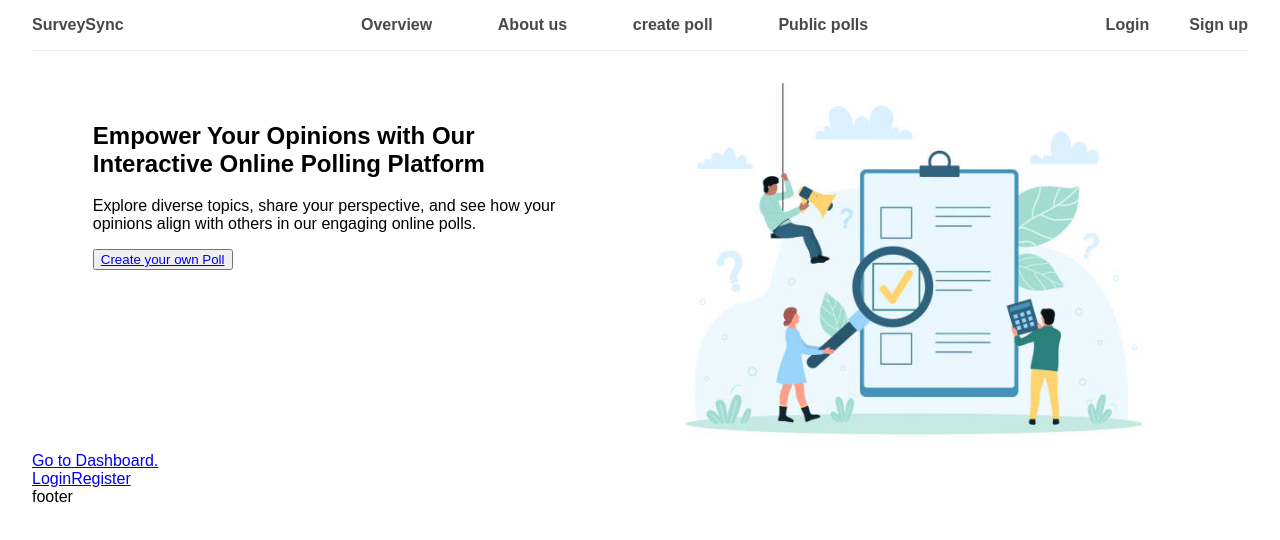
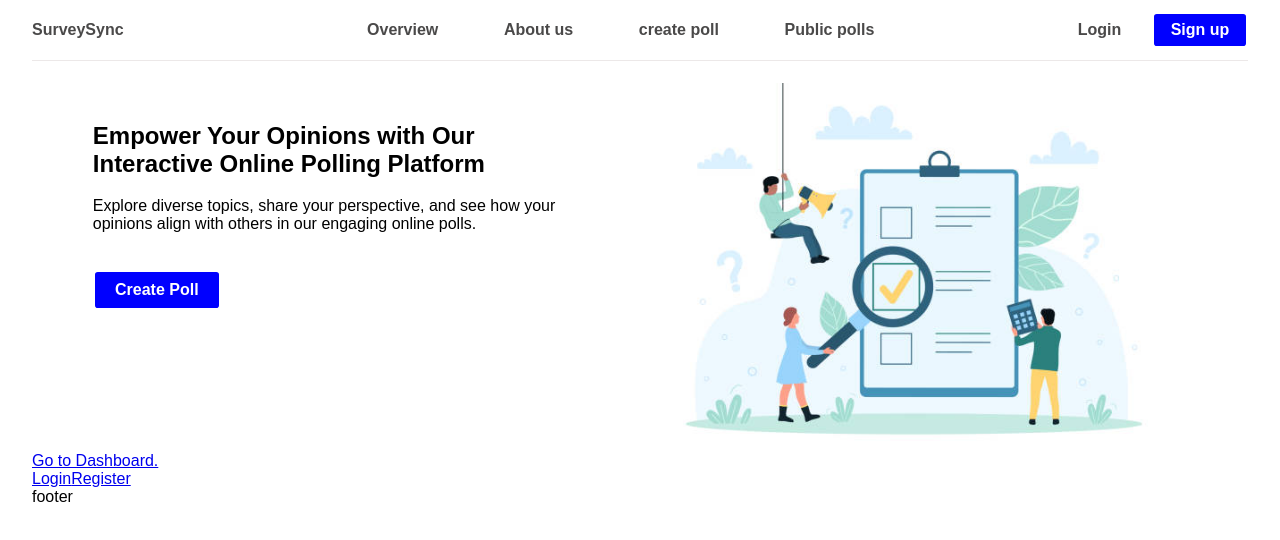
Before and after one commit to Gautam-10137/SurveySync, a React (Create React App) app in the folder client/: page / in a window 1280 px wide. Shown: the top 540 px of the page. Built offline with nearby package versions, Linux system fonts and the light colour scheme; the HTML template or start-up script is replaced by a standard one.

Commit message:
home, login, register page UI design

```diff
--- a/client/src/components/Home.js
+++ b/client/src/components/Home.js
@@ -2,7 +2,11 @@ import React,{useState} from 'react';
 import {Link} from 'react-router-dom';
 import Header from './header/Header';
 import Footer from './footer/footer';
-import Image1 from '../assets/content-image.jpg';
+
+const linkStyle={
+  textDecoration: 'none',
+  color:'#4a4949'
+}
 const Home = ({isLoggedIn}) => {
 
   return (
@@ -13,8 +17,8 @@ const Home = ({isLoggedIn}) => {
           <div className='content'>
           <h2>Empower Your Opinions with Our Interactive Online Polling Platform</h2>
       <p>Explore diverse topics, share your perspective, and see how your opinions align with others in our engaging online polls.</p>
-      <button>
-        <Link to="/create-poll">Create your own Poll</Link>
+      <button className='button'>
+        <Link to="/create-poll" style={linkStyle}><span id='create-poll'>Create Poll</span></Link>
       </button>
           </div>
           <div className='content-image'>
--- a/client/src/components/auth/Login.js
+++ b/client/src/components/auth/Login.js
@@ -1,5 +1,11 @@
 import React, { useState } from 'react';
-import {useNavigate} from 'react-router-dom';
+import {useNavigate, Link} from 'react-router-dom';
+
+const linkStyle={
+  textDecoration: 'none',
+  color:'#4a4949'
+}
+
 const Login = ({setIsLoggedIn}) => {
    const navigate=useNavigate();
   const [formData, setFormData] = useState({
@@ -47,6 +53,9 @@ const Login = ({setIsLoggedIn}) => {
   };
 
   return (
+    <>
+    <div id='auth-logo'><Link to='/' style={linkStyle}><span id='icon'>SurveySync</span></Link></div>
+    <div className='form-container'>
     <form onSubmit={handleFormSubmit}>
       <div>
         <label htmlFor="username">Username:</label>
@@ -82,8 +91,10 @@ const Login = ({setIsLoggedIn}) => {
           required
         />
       </div>
-      <button type="submit">Login</button>
+      <button type="submit" id='register'>Login</button>
     </form>
+    </div>
+    </>
   );
 };
 
--- a/client/src/components/auth/Register.js
+++ b/client/src/components/auth/Register.js
@@ -1,5 +1,9 @@
 import React,{useState} from 'react'
-import { useNavigate } from 'react-router-dom';
+import { useNavigate, Link } from 'react-router-dom';
+const linkStyle={
+  textDecoration: 'none',
+  color:'#4a4949'
+}
 const Register = () => {
   const navigate=useNavigate();
   const [formData, setFormData] = useState({
@@ -36,9 +40,12 @@ const Register = () => {
       navigate('/');
   };
   return (
+   <>   <div id='auth-logo'><Link to='/' style={linkStyle}><span id='icon'>SurveySync</span></Link></div>
+      <div className='form-container'>
     <form onSubmit={handleFormSubmit}>
     <div>
       <label htmlFor="username">Username:</label>
+      <br></br>
       <input
         type="text"
         id="username"
@@ -50,6 +57,7 @@ const Register = () => {
     </div>
     <div>
       <label>Email:</label>
+      <br></br>
       <input
       type="email"
       id="email"
@@ -61,6 +69,7 @@ const Register = () => {
     </div>
     <div>
       <label htmlFor="password">Password:</label>
+      <br></br>
       <input
         type="password"
         id="password"
@@ -71,8 +80,12 @@ const Register = () => {
         required
       />
     </div>
-    <button type="submit">Register</button>
+    <button type="submit" id='register'>Register</button>
   </form>
+  </div>
+  <h6 id='para'>Sign up
+By signing up you accept our terms of use and policies.</h6>
+  </>
   )
 }
 
--- a/client/src/components/header/Header.js
+++ b/client/src/components/header/Header.js
@@ -30,14 +30,14 @@ const Header = () => {
                     </ul>
                 </div>
                 <div className='profile-section'>
-                    <ul>
-                        <li>
-                            <Link to='/login' style={linkStyle}>Login</Link>
-                        </li>
-                        <li>
-                            <Link to='/register' style={linkStyle}>Sign up</Link>
-                        </li>
-                    </ul>
+                    <div id='login'>
+                        <Link to='/login' style={linkStyle}>Login</Link>
+                    </div>
+                        <button className='signup'>
+                            <Link to='/register' style={linkStyle}><span id='sign'>Sign up</span></Link>
+                        </button>
+
+
                 </div>
             </nav>
         </header>
--- a/client/src/index.css
+++ b/client/src/index.css
@@ -24,7 +24,7 @@ code {
   width: 95%;
   font-weight: bold;
   border-bottom: 1px solid rgb(236, 232, 232);
-
+  height: 60px;
 
 }
 ul{
@@ -35,7 +35,12 @@ ul{
   width: 45%;
 }
 .profile-section{
-  width: 15%;
+  width: 14%;
+ display: flex;
+ align-items: center;
+
+ justify-content: space-between;
+
 }
 li{
   list-style: none;
@@ -64,3 +69,81 @@ li{
   margin-top: 5%;
 
 }
+.button{
+  height: 2.5rem;
+  width: 8rem;
+  background-color: blue;
+  border: 2px solid white;
+  border-radius: 0.3rem;
+  margin-top: 1.3rem;
+
+
+}
+#create-poll{
+  color: white;
+  font-size: medium;
+  font-weight: bold;
+}
+.signup{
+  height: 2.3rem;
+  width: 6rem;
+  background-color: blue;
+  border: 2px solid white;
+  border-radius: 0.3rem;
+
+}
+#sign{
+  color: white;
+  font-size: medium;
+  font-weight: bold;
+}
+#login{
+
+  align-items: center;
+}
+/* css of registration page */
+.form-container{
+  width: 300px;
+  margin-left: 35%;
+  margin-top: 5%;
+  background-color: aqua;
+  padding-left:20px ;
+  padding-top: 20px;
+  padding-bottom: 20px;
+}
+#auth-logo
+{
+  background-color: yellow;
+  height: 40px;
+  width: fit-content;
+  margin-left: 42%;
+  margin-top: 10%;
+
+}
+#icon{
+  font-size: 30px;
+
+}
+#username, #password, #email{
+  margin-bottom: 15px;
+  margin-top: 5px;
+  width: 260px;
+  height: 30px;
+  border: 2px solid grey;
+  border-radius: 0.3rem;
+}
+#register{
+  margin-top: 5px;
+  height: 35px;
+  width: 270px;
+  background-color: blue;
+  border: 2px solid blue;
+  border-radius: 0.3rem;
+  color: white;
+  font-size: large;
+  font-weight: bold;
+}
+#para{
+  margin-left: 35%;
+  color: rgb(70, 68, 68);
+}
```
